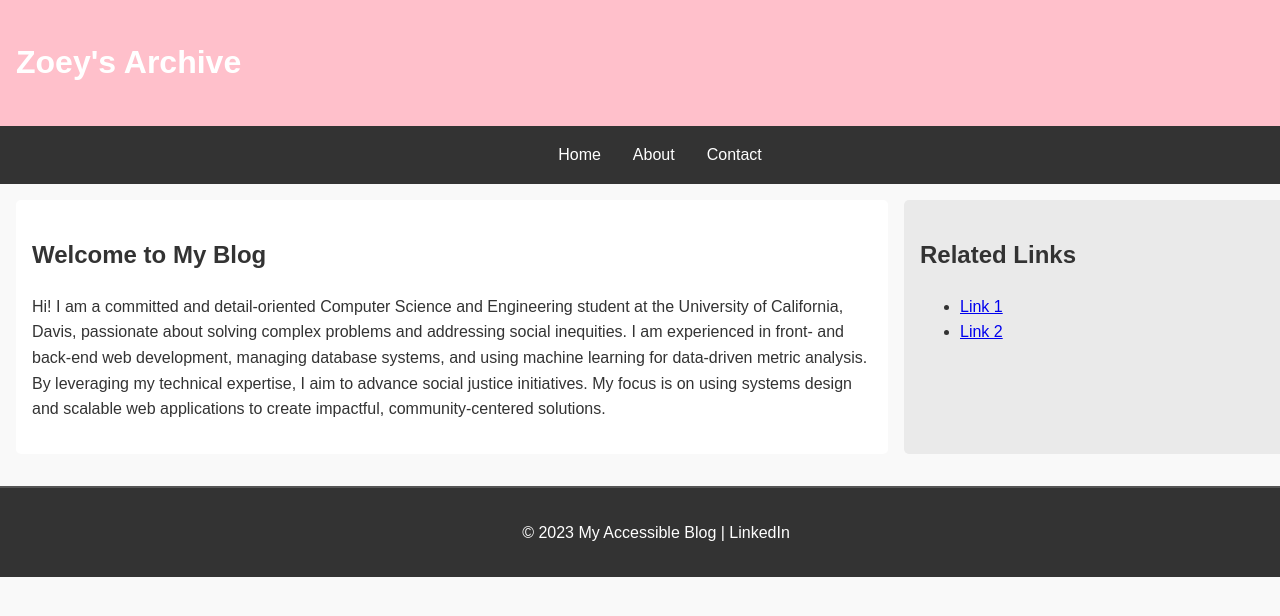
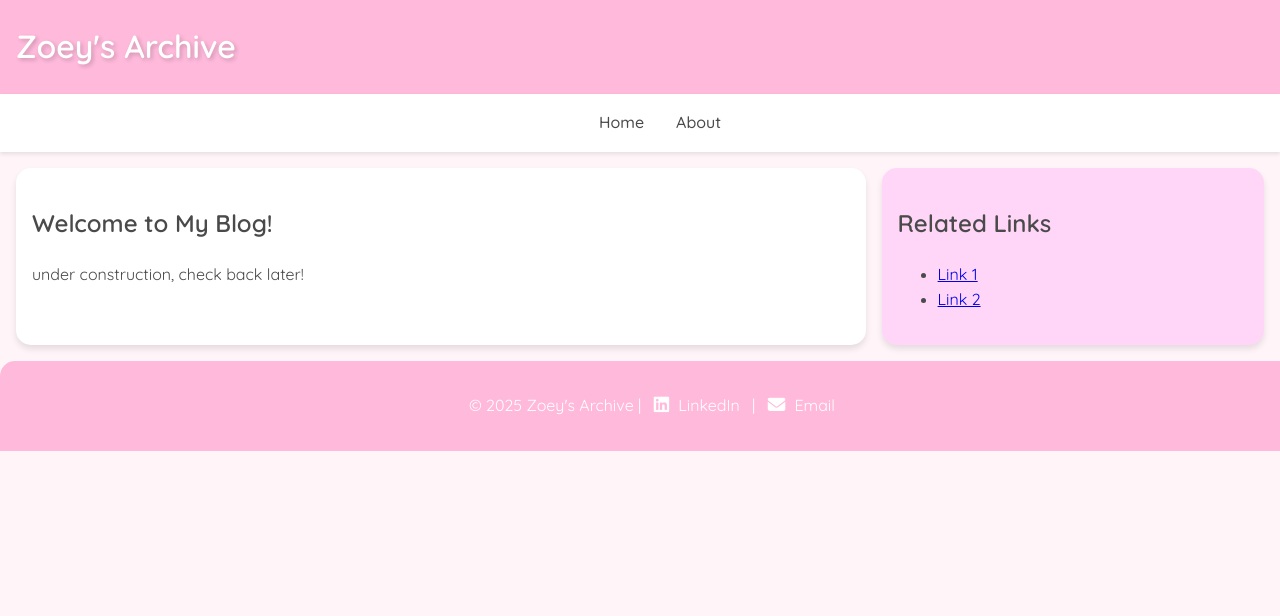
Before and after one commit to zoeyvo/blog, a plain HTML site: page index.html in a window 1280 px wide. Shown: the top 616 px of the page. Drawn offline with Linux system fonts and the light colour scheme.

Commit message:
basic done

```diff
--- a/index.html
+++ b/index.html
@@ -5,7 +5,11 @@
     <meta name="viewport" content="width=device-width, initial-scale=1.0">
     <meta name="description" content="A WCAG 2.1 compatible responsive layout">
     <title>Responsive Layout</title>
+    <link rel="preconnect" href="https://fonts.googleapis.com">
+    <link rel="preconnect" href="https://fonts.gstatic.com" crossorigin>
+    <link href="https://fonts.googleapis.com/css2?family=Quicksand:wght@400;500;600&family=Pacifico&display=swap" rel="stylesheet">
     <link rel="stylesheet" href="styles.css">
+    <link rel="stylesheet" href="https://cdnjs.cloudflare.com/ajax/libs/font-awesome/6.4.2/css/all.min.css">
 </head>
 <body>
     <header>
@@ -15,14 +19,15 @@
         <ul>
             <li><a href="index.html">Home</a></li>
             <li><a href="about.html">About</a></li>
-            <li><a href="contact.html">Contact</a></li>
         </ul>
     </nav>
     <div class="content-wrapper">
         <main>
             <article>
-                <h2>Welcome to My Blog</h2>
-                <p>Hi! I am a committed and detail-oriented Computer Science and Engineering student at the University of California, Davis, passionate about solving complex problems and addressing social inequities. I am experienced in front- and back-end web development, managing database systems, and using machine learning for data-driven metric analysis. By leveraging my technical expertise, I aim to advance social justice initiatives. My focus is on using systems design and scalable web applications to create impactful, community-centered solutions.</p>
+                <h2>Welcome to My Blog!</h2>
+                <p>
+                    under construction, check back later!
+                </p>
             </article>
         </main>
         <aside>
@@ -34,8 +39,13 @@
         </aside>
     </div>
     <footer>
-        <p>&copy; 2023 My Accessible Blog |
-            <a href="https://www.linkedin.com/in/zoeyvo/" target="_blank" rel="noopener noreferrer">LinkedIn</a>
+        <p>&copy; 2025 Zoey's Archive |
+            <a href="https://www.linkedin.com/in/zoeyvo/" target="_blank" rel="noopener noreferrer">
+                <i class="fab fa-linkedin"></i> LinkedIn
+            </a> |
+            <a href="mailto:zoeyvo256@gmail.com">
+                <i class="fas fa-envelope"></i> Email
+            </a>
         </p>
     </footer>
 </body>
--- a/styles.css
+++ b/styles.css
@@ -1,33 +1,49 @@
+:root {
+    --primary-color: #ffb9db;
+    --secondary-color: #ffd6f8;
+    --accent-color: #ffb5d8;
+    --text-color: #4a4a4a;
+}
+
 body {
-    font-family: Arial, sans-serif;
+    font-family: 'Quicksand', sans-serif;
     line-height: 1.6;
-    color: #333;
-    background-color: #f9f9f9;
-    display: flex; /* Use flex layout */
-    flex-direction: column; /* Stack elements vertically */
-    align-items: stretch; /* Ensure child elements stretch to fill the container */
-    margin: 0; /* Remove default margin */
-    padding: 0; /* Remove default padding */
-    box-sizing: border-box; /* Ensure consistent box model */
+    color: var(--text-color);
+    background-color: #fff5f8;
+    display: flex;
+    flex-direction: column;
+    min-height: 100vh;
+    width: 100%;
+    max-width: 100vw;
+    overflow-x: hidden;
+    box-sizing: border-box;
+    margin: 0;
 }
 
 header {
-    background: pink;
+    background: var(--primary-color);
+    padding-left: 1rem;
     color: #fff;
-    padding: 1rem;
     text-align: center;
     display: flex; /* Ensure header is a block-level element */
     width: 100%; /* Ensure each element spans the full width */
     align-items: center; /* Center content vertically in the header */
+    box-shadow: 0 4px 6px rgba(0,0,0,0.1);
+}
+
+header h1 {
+    color: white;
+    text-shadow: 2px 2px 4px rgba(0,0,0,0.2);
 }
 
 nav {
-    background: #333;
+    background: white;
     color: #fff;
     display: flex;
     justify-content: center;
     width: 100%; /* Ensure each element spans the full width */
     align-items: center; /* Center navigation items vertically */
+    box-shadow: 0 2px 4px rgba(0,0,0,0.1);
 }
 
 nav ul {
@@ -42,60 +58,46 @@ nav ul li {
 
 nav ul li a {
     text-decoration: none;
-    color: #fff;
+    color: var(--text-color);
+    font-weight: 500;
+    transition: all 0.3s ease;
 }
 
 nav ul li a:focus,
 nav ul li a:hover {
     text-decoration: underline;
+    color: var(--primary-color);
+    transform: scale(1.05);
 }
 
 .content-wrapper {
+    margin: 1rem;
     display: flex;
-    width: 100%;
-    padding: 1rem;
+    width: calc(100% - 2rem);
+    flex-direction: row;
+    justify-content: space-between;
+    gap: 1rem;
 }
 
 main {
     width: 70%;
-    margin-right: 1rem;
     padding: 1rem;
-    background: #fff;
-    border-radius: 5px;
+    background: white;
+    border-radius: 15px;
+    box-shadow: 0 4px 6px rgba(0,0,0,0.1);
+    transition: transform 0.3s ease;
+    margin: 0;
+}
+
+main:hover {
+    transform: translateY(-5px);
 }
 
 section {
-    padding: 1rem;
     background: #fff; /* Add a background for contrast */
     border-radius: 5px; /* Add rounded corners */
     display: flex; /* Ensure main is a flex container */
-    flex-direction: row; /* Arrange section and aside in a row */
-
-}
-
-section#about {
-    margin-top: 2rem;
-    padding: 1rem;
-    background: #fff;
-    border-radius: 5px;
-}
-
-section#about object {
-    border: 1px solid #ddd;
-    margin: 1rem 0;
-}
-
-section#contact {
-    margin-top: 2rem;
-    padding: 1rem;
-    background: #fff;
-    border-radius: 5px;
-}
-
-section#contact a {
-    color: #333;
-    text-decoration: none;
-    border-bottom: 1px solid #333;
+    flex-direction: column; /* Arrange section and aside in a row */
 }
 
 section#contact a:hover,
@@ -107,28 +109,55 @@ section#contact a:focus {
 aside {
     width: 30%;
     padding: 1rem;
-    background: #eaeaea;
-    border-radius: 5px;
+    background: var(--secondary-color);
+    border-radius: 15px;
+    box-shadow: 0 4px 6px rgba(0,0,0,0.1);
+    transition: transform 0.3s ease;
+}
+
+aside:hover {
+    transform: translateY(-5px);
 }
 
 footer {
-    background: #333;
+    background: var(--primary-color);
     color: #fff;
     text-align: center;
-    padding: 1rem;
-    margin-top: 1rem;
     width: 100%; /* Ensure footer takes 100% width */
     display: block; /* Ensure footer is a block-level element */
     width: 100%; /* Ensure each element spans the full width */
-    border-top: 2px solid #555; /* Add a top border for separation */
+    border-radius: 15px 15px 0 0;
+    padding: 1rem;
 }
 
 footer a {
     color: #fff;
     text-decoration: none;
+    margin: 0 0.5rem;
 }
 
 footer a:hover,
 footer a:focus {
     text-decoration: underline;
 }
+
+footer i {
+    margin-right: 0.3rem;
+    font-size: 1.1em;
+}
+
+footer a:hover i {
+    transform: scale(1.2);
+    transition: transform 0.2s ease;
+}
+
+@media screen and (max-width: 768px) {
+    .content-wrapper {
+        flex-direction: column;
+        gap: 1rem;
+    }
+
+    main, aside {
+        width: 100%;
+    }
+}
```
Also changed, not shown: about.html (+5 -3 lines), contact.html (deleted, +0 -44 lines).
